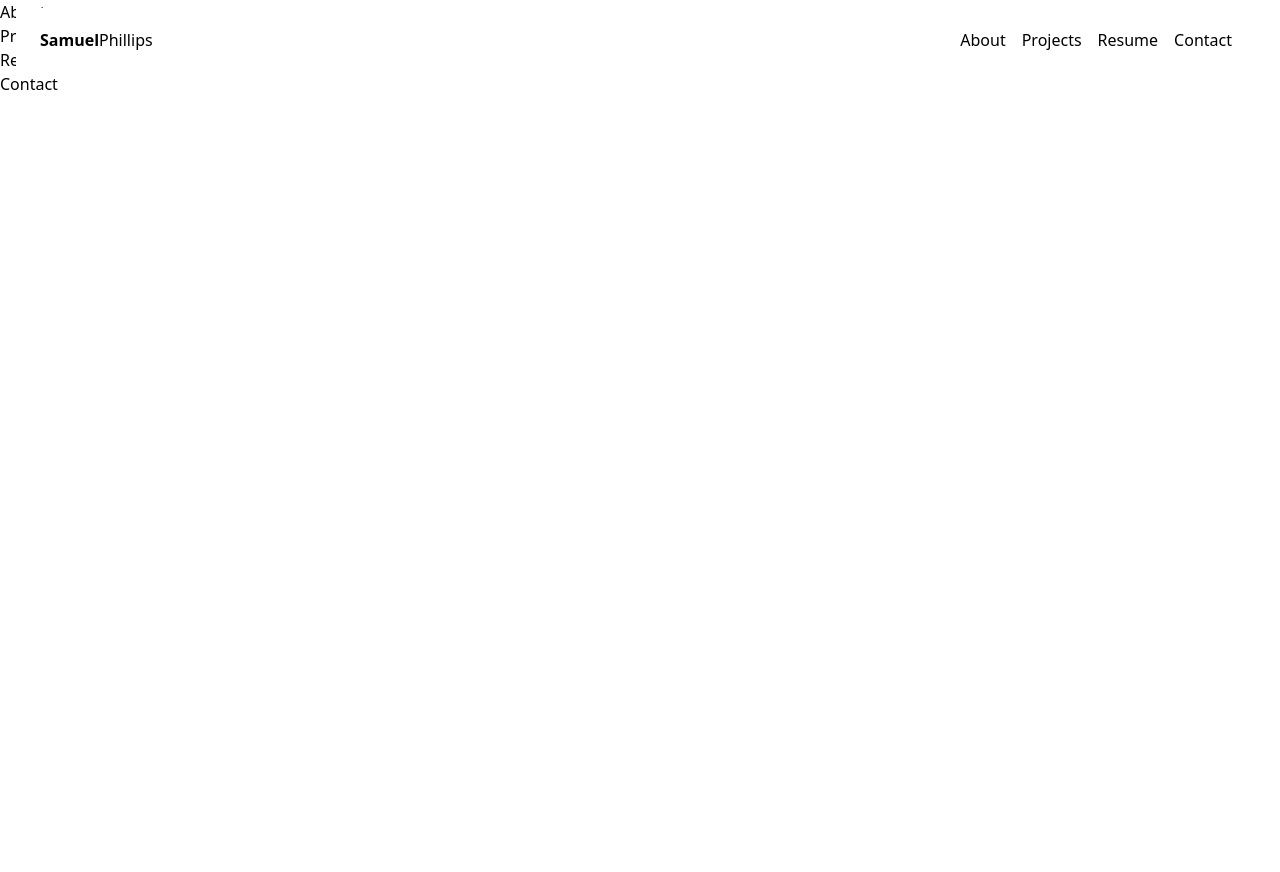
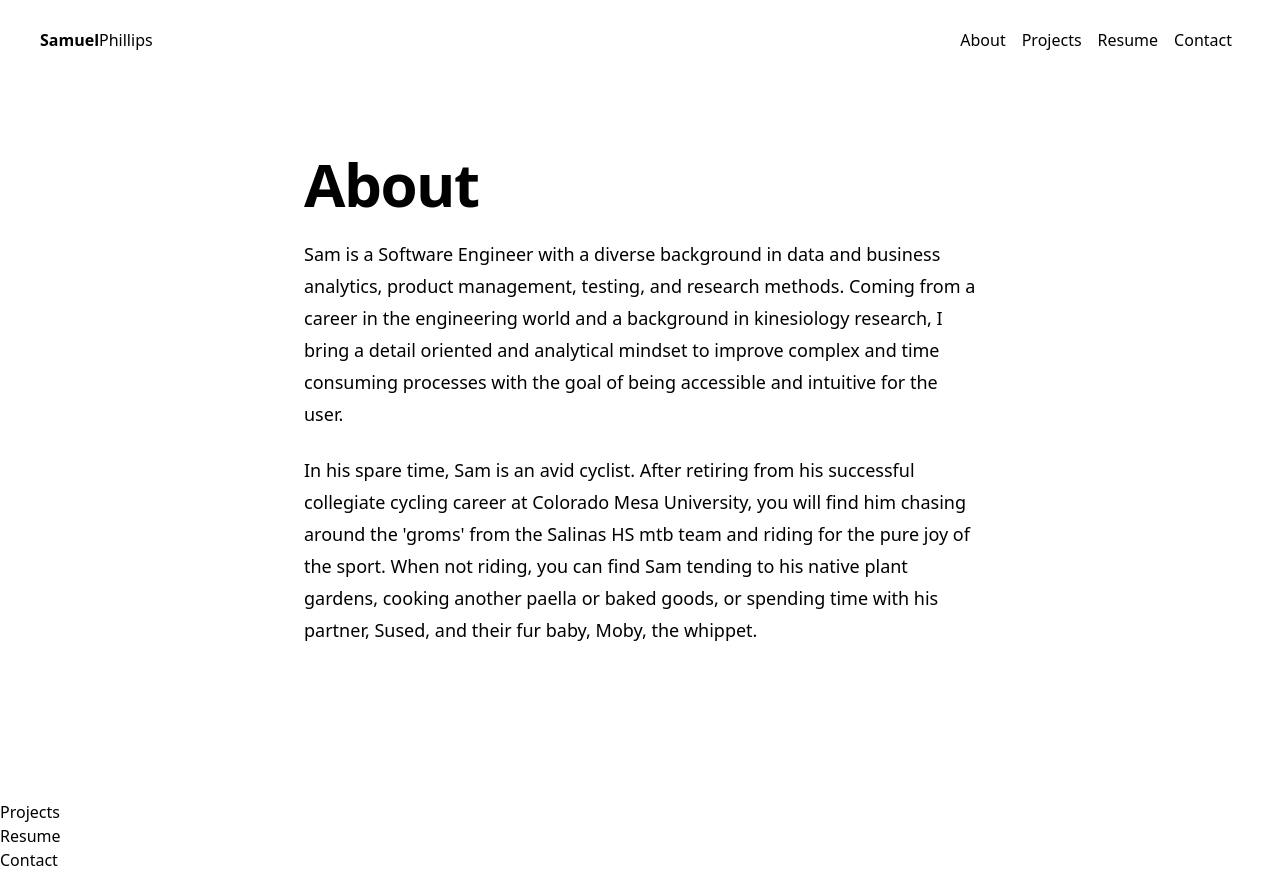
Before and after one commit to samphillips123/portfolio, a React (Create React App) app: page / in a window 1280 px wide. Before the commit the page ends 800 px from the top, so only its background shows below. Built offline with nearby package versions, Linux system fonts and the light colour scheme.

Commit message:
updated About section

```diff
--- a/src/components/About.js
+++ b/src/components/About.js
@@ -1,6 +1,37 @@
 const About = () => {
     return (
-        <h1>About</h1>
+        <div id='about' className='min-h-screen flex items-center justify-center'>
+          <div className='mx-auto max-w-7xl px-6 lg:px-8'>
+            <div className='mx-auto max-w-2xl lg:mx-0'>
+              <h2
+                data-aos-once='true'
+                data-aos='fade-up'
+                data-aos-duration='500'
+                className='text-4xl font-bold tracking-tight text-primary-green sm:text-6xl'
+              >
+                About
+              </h2>
+              <p
+                data-aos-once='true'
+                data-aos='fade-up'
+                data-aos-duration='500'
+                data-aos-delay='50'
+                className='mt-6 text-lg leading-8'
+              >
+                Sam is a Software Engineer with a diverse background in data and business analytics, product management, testing, and research methods. Coming from a career in the engineering world and a background in kinesiology research, I bring a detail oriented and analytical mindset to improve complex and time consuming processes with the goal of being accessible and intuitive for the user.
+              </p>
+              <p
+                data-aos-once='true'
+                data-aos='fade-up'
+                data-aos-duration='500'
+                data-aos-delay='100'
+                className='mt-6 text-lg leading-8'
+              >
+                In his spare time, Sam is an avid cyclist. After retiring from his successful collegiate cycling career at Colorado Mesa University, you will find him chasing around the 'groms' from the Salinas HS mtb team and riding for the pure joy of the sport. When not riding, you can find Sam tending to his native plant gardens, cooking another paella or baked goods, or spending time with his partner, Sused, and their fur baby, Moby, the whippet.
+              </p>
+            </div>
+          </div>
+        </div>
     )
 }
 
```
